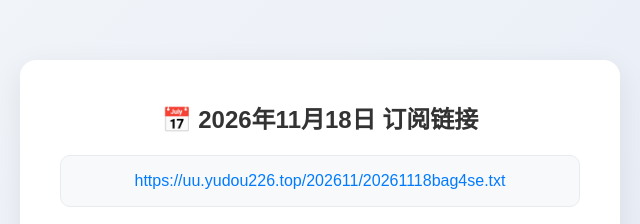
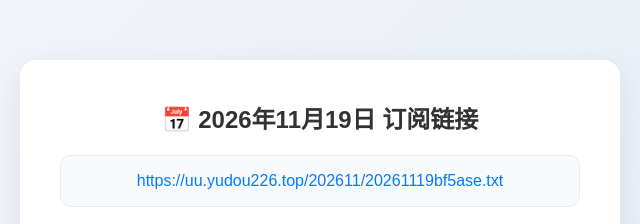
Before and after one commit to zysj8/dailywebsite, a plain HTML site: page index.html in a window 1280 px wide. Shown: the part 213-437 px from the top of the page, 320-960 px from the left. Drawn offline with Linux system fonts and the light colour scheme.

Commit message:
Auto update 2026-11-19

```diff
--- a/index.html
+++ b/index.html
@@ -65,8 +65,8 @@
 </head>
 <body>
     <div class="card">
-        <h1>📅 2026年11月18日 订阅链接</h1>
-        <div class="link-box" id="link">https://uu.yudou226.top/202611/20261118bag4se.txt</div><button class="copy-btn" onclick="copy()">🔗 一键复制</button>
+        <h1>📅 2026年11月19日 订阅链接</h1>
+        <div class="link-box" id="link">https://uu.yudou226.top/202611/20261119bf5ase.txt</div><button class="copy-btn" onclick="copy()">🔗 一键复制</button>
     </div>
 
     <script>
```
